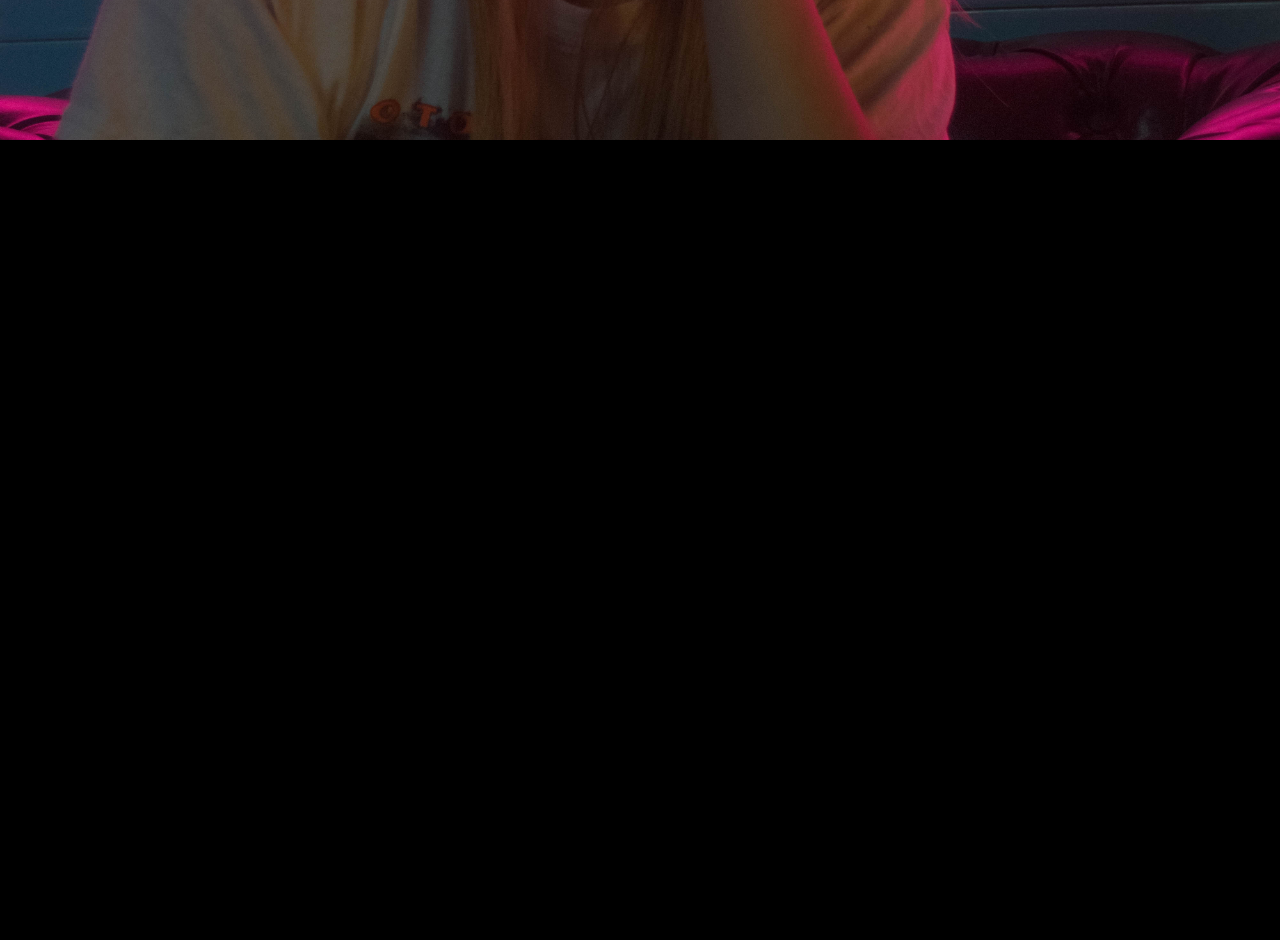
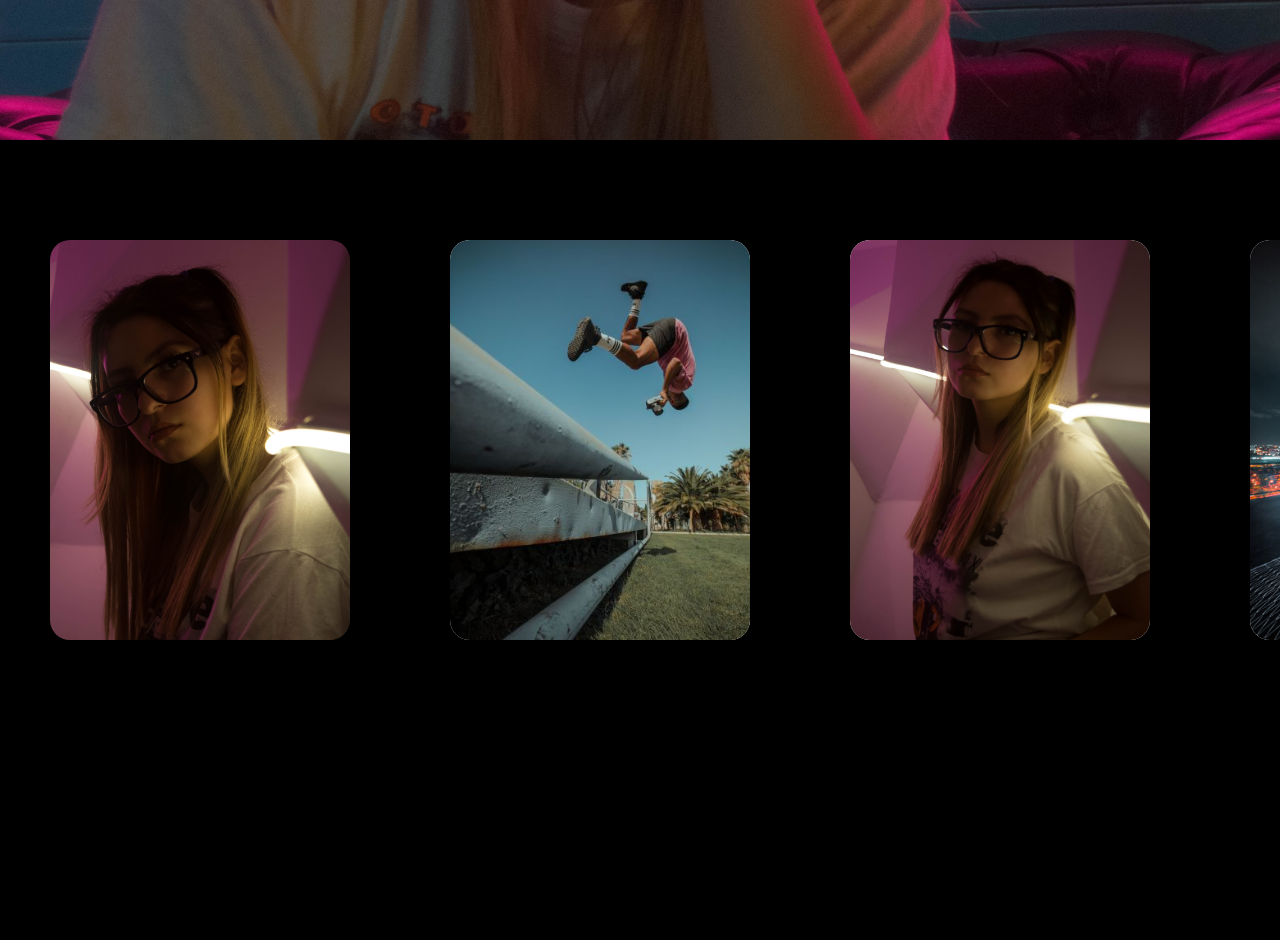
Before and after one commit to LuOfLuck/fotografia, a PHP site: page / in a window 1280 px wide. Shown: the part 660-1600 px from the top of the page. Run offline with PHP 8.4, Linux system fonts and the light colour scheme; some libraries are stand-ins or nearby versions.

Commit message:
actualizacion base galeria

```diff
--- a/css/estilos.css
+++ b/css/estilos.css
@@ -35,7 +35,7 @@ nav{
     background-position:center;
     background-size:cover;
     background-position: 0px 0px;
-    z-index: 12;
+    z-index: 10;
 }
 
 .site-logo{
@@ -99,6 +99,41 @@ i{
     display: block;
 }
 
+/* estilo carrusel*/
+
+.album_section{
+    width: 100%;
+    height: 100vh;
+
+}
+.carrusel{
+    padding-top: 100px;
+    width: 100%;
+    height: 100vh;
+    display: flex;
+    flex-wrap: nowrap;
+    overflow:scroll;
+
+}
+
+.elemento{
+    flex: 1 0 auto;
+    margin: 0 50px;
+    background-color: white;
+    width: 300px;
+    height: 400px;
+    border-radius: 20px;
+
+}
+
+.elemento:hover{
+    transition: .7s;
+    transform: scale(1.1) !important;
+}
+
+.elemento img{
+    flex:1 0 auto;
+}
 /* responsive desktop*/
 
 @media screen and (min-width: 768px) {
--- a/index.html
+++ b/index.html
@@ -38,7 +38,13 @@
 
         </section>
         <section id="albums" class="album_section">
-
+            <div class="carrusel">
+                <div class="containerImagen" ><img src="imagenes/lucasImg (3).jpg" alt="" class="elemento"></div>
+                <div class="containerImagen"><img src="imagenes/img9.jpg" alt="" class="elemento"></div>
+                <div class="containerImagen"><img src="imagenes/lucasImg (1).jpg" alt="" class="elemento"></div>
+                <div class="containerImagen"><img src="imagenes/img4.jpg" alt="" class="elemento"></div>
+                <div class="containerImagen"><img src="imagenes/lucasImg(7).jpg" alt="" class="elemento"></div>
+            </div>
         </section>
         <section id="contact" class="contact_section">
 
```
